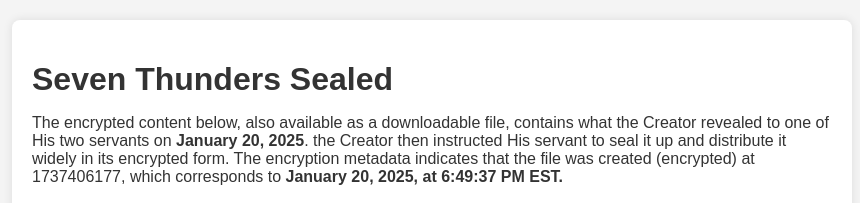
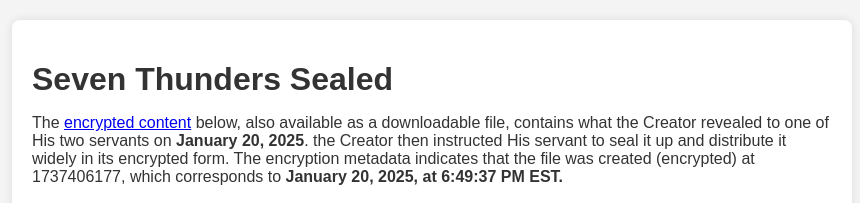
Before and after one commit to SevenThundersSealed/SevenThundersSealed.github.io, a plain HTML site: page index.html in a window 1280 px wide. Shown: the top 203 px of the page, without its empty margins (208-1068 px from the left). Drawn offline with Linux system fonts and the light colour scheme.

Commit message:
Link to encrypted content

```diff
--- a/index.html
+++ b/index.html
@@ -63,7 +63,7 @@
 <body>
     <div class="container">
         <h1>Seven Thunders Sealed</h1>
-        <p>The encrypted content below, also available as a downloadable file, contains what the Creator revealed to one of His two servants on <strong>January 20, 2025</strong>. the Creator then instructed His servant to seal it up and distribute it widely in its encrypted form.  The encryption metadata indicates that the file was created (encrypted) at 1737406177, which corresponds to <strong>January 20, 2025, at 6:49:37 PM EST.</strong></p>
+        <p>The <a href="#encrypted-content">encrypted content</a> below, also available as a downloadable file, contains what the Creator revealed to one of His two servants on <strong>January 20, 2025</strong>. the Creator then instructed His servant to seal it up and distribute it widely in its encrypted form.  The encryption metadata indicates that the file was created (encrypted) at 1737406177, which corresponds to <strong>January 20, 2025, at 6:49:37 PM EST.</strong></p>
 
         <h2>About the Encrypted Content</h2>
         <p>The content outlines the details of a <span class="highlight">planned and authorized catastrophic event</span>, set to unfold within the month of <strong>February 2025</strong>. The event is anticipated to result in <strong>7,000 immediate deaths</strong>, with an additional <strong>30,000 deaths</strong> expected in the short term (within 60 days).</p>
@@ -133,7 +133,7 @@
         <h3>Lakota Native American Prophecy</h3>
         <p>The White Buffalo Prophecy of the Lakota people foretells the arrival of a white buffalo, signaling a time of spiritual renewal and the restoration of harmony and balance. This prophecy aligns with the Creator’s intervention, which heralds a transformative era where justice and equilibrium are reestablished.</p>
 
-        <h2>Encrypted Content</h2>
+        <h2 id="encrypted-content">Encrypted Content</h2>
         This content is also available as a <a href="lostOne.asc" download>downloadable text (.asc) file</a>.
         <div class="copy-container">
             <button class="copy-btn" onclick="copyToClipboard()">Copy</button>
```
